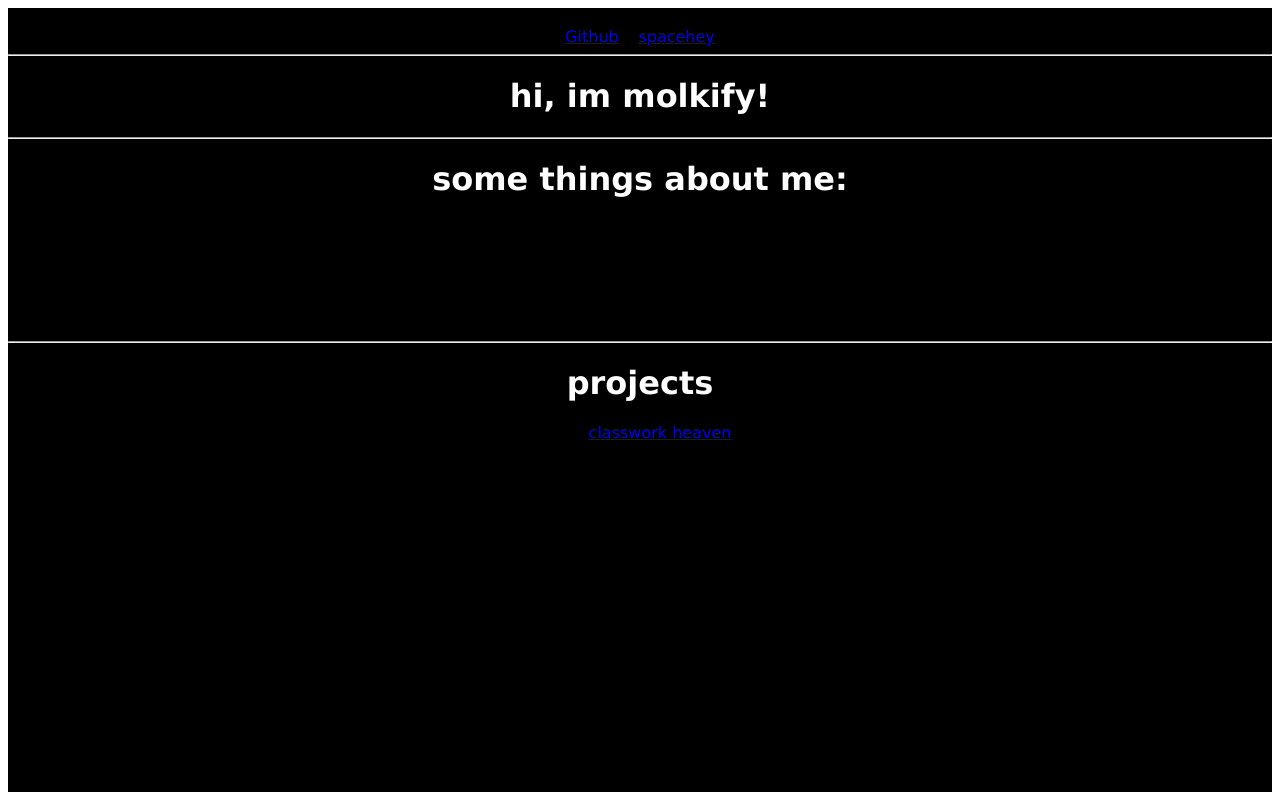
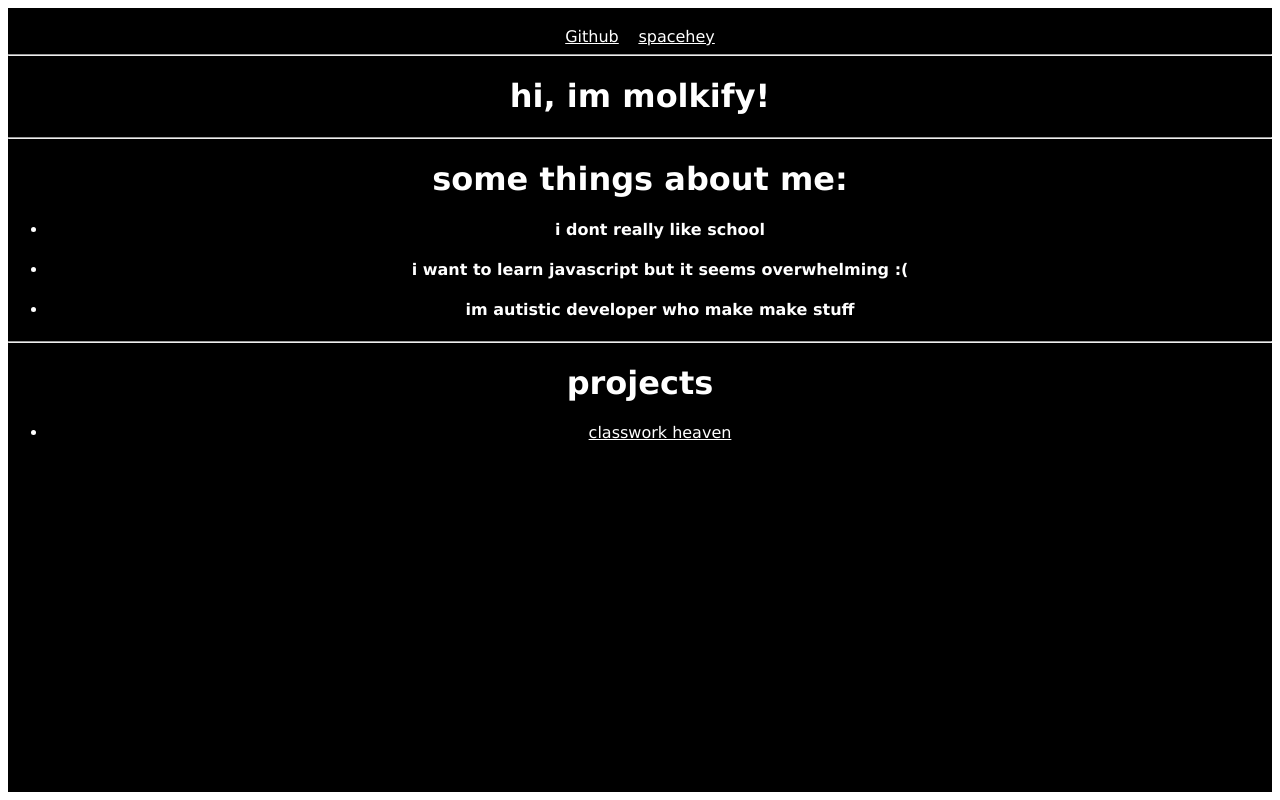
Before and after one commit to molkify/molkify.github.io, a plain HTML site: page index.html in a window 1280 px wide. Drawn offline with Linux system fonts and the light colour scheme.

Commit message:
Update style.css

```diff
--- a/style.css
+++ b/style.css
@@ -13,6 +13,6 @@
     color: white;
 }
 
-h2,h3,h4,h5,h6,a,ul, {
+h2,h3,h4,h5,h6,a,ul {
     color: white;
 }
```
